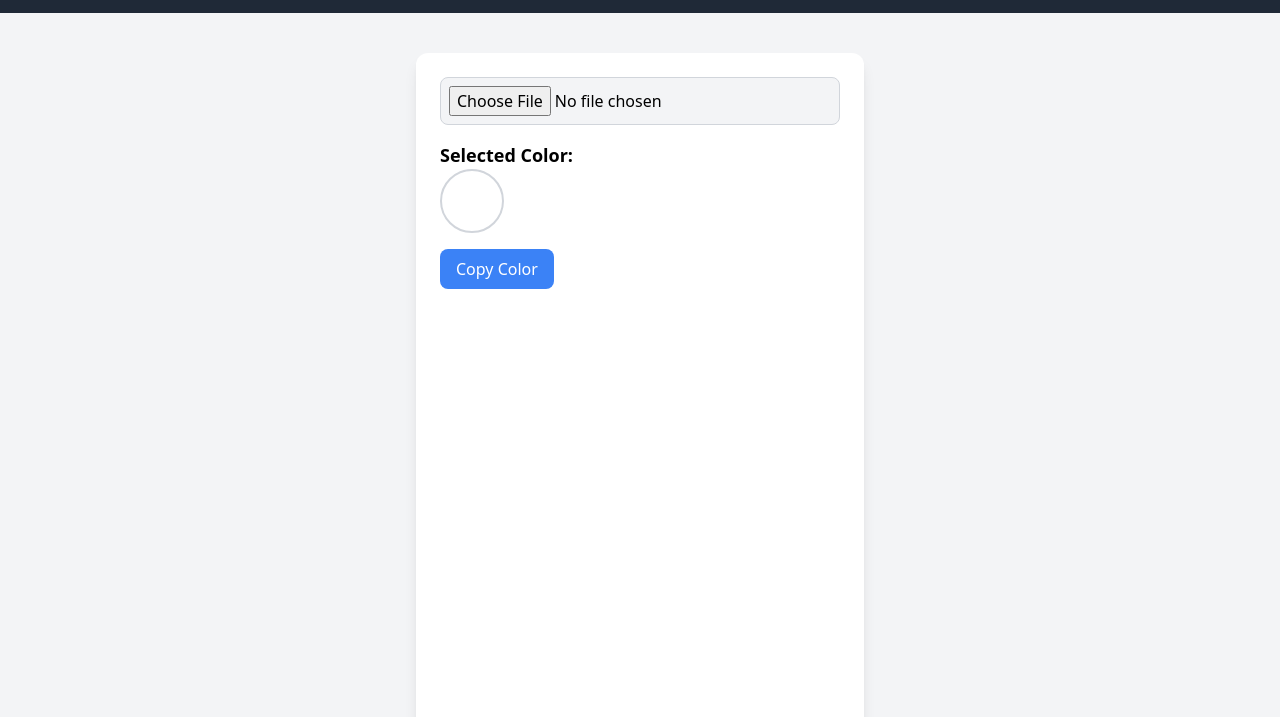
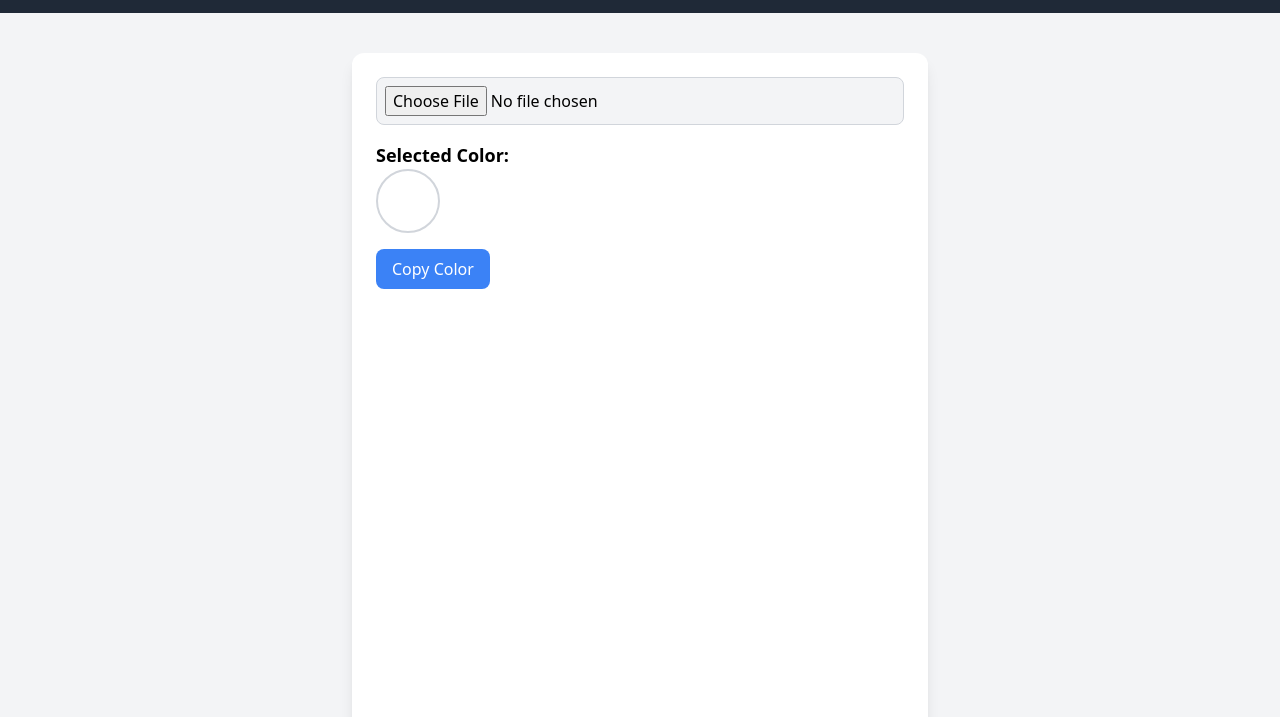
Before and after one commit to aidevtools/image-color-picker, a plain HTML site: page index.html in a window 1280 px wide. Shown: the part 83-800 px from the top of the page. Drawn offline with nearby package versions, Linux system fonts and the light colour scheme.

Commit message:
Update index.html

```diff
--- a/index.html
+++ b/index.html
@@ -17,7 +17,7 @@
       <p class="text-xl">Upload an image and pick any color from it to get its hex value!</p>
    </header>
    <!-- Main Content Section -->
-  <main class="h-screen max-w-md mx-auto mt-10 p-6 bg-white rounded-xl shadow-lg">
+  <main class="h-screen max-w-xl mx-auto mt-10 p-6 bg-white rounded-xl shadow-lg">
 
       <!-- Image upload section -->
       <div>
```
